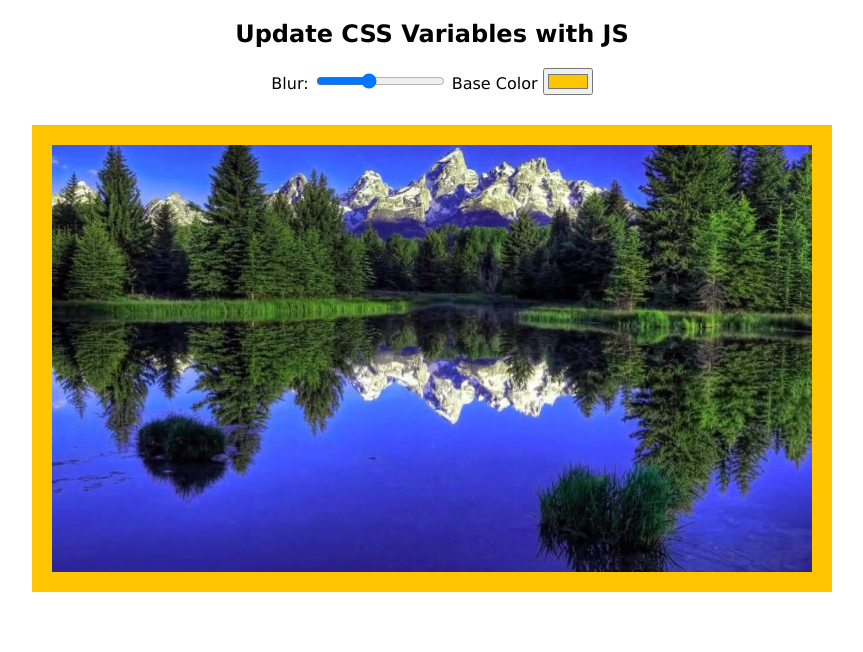
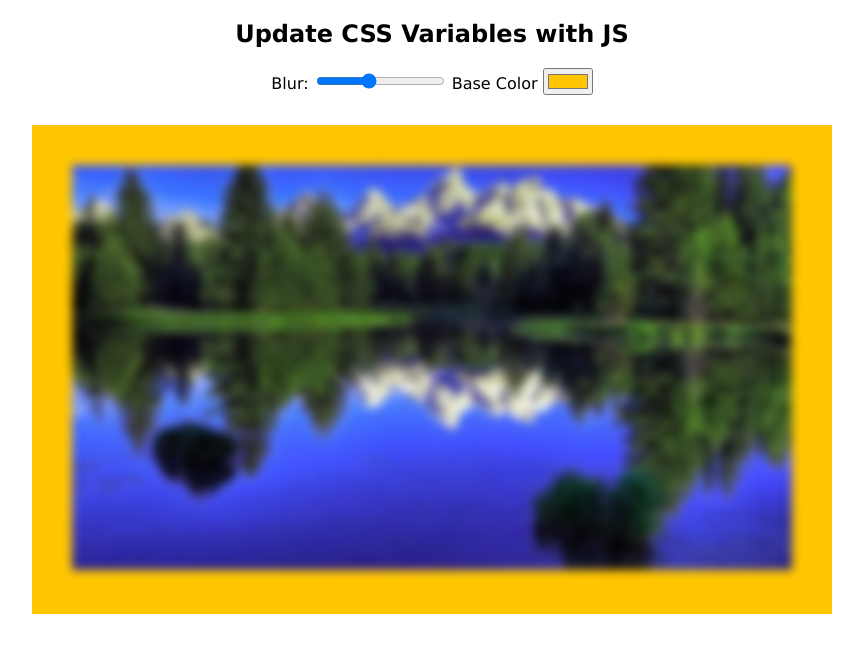
Before and after one commit to jocleahy/css-variables, a plain HTML site: page index.html in a window 1280 px wide. Shown: the whole page, without its empty margins (208-1071 px from the left). Drawn offline with Linux system fonts and the light colour scheme.

Commit message:
update with variables and separate img from background

```diff
--- a/css/style.css
+++ b/css/style.css
@@ -1,3 +1,8 @@
+:root {
+    --base: #ffc600;
+    --blur: 5px;
+}
+
 * {
     box-sizing: border-box;
 }
@@ -15,8 +20,14 @@ body {
     margin-bottom: 30px;
 }
 
+.frame {
+    background-color: var(--base);
+    width: 800px;
+    margin: auto;
+}
+
 img {
-    width: 800px;
-    background-color: #ffc600;
-    padding: 20px;
+    width: 100%;
+    padding: 40px;
+    filter: blur(var(--blur));
 }
--- a/index.html
+++ b/index.html
@@ -18,8 +18,9 @@
             <label for="base">Base Color</label>
             <input type="color" name="base" value="#ffc600">
         </div>
-
-        <img src="images/view.jpg">
+        <div class="frame">
+            <img src="images/view.jpg">
+        </div>
     </div>
 </body>
 
```
